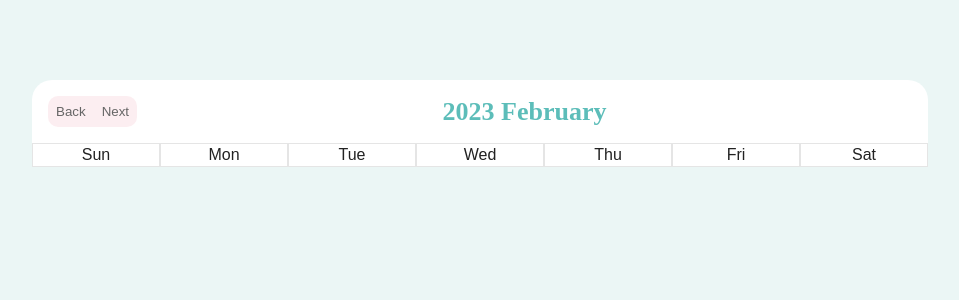
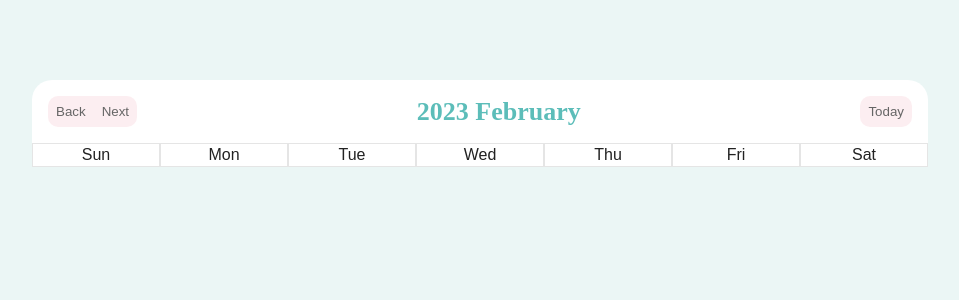
Before and after one commit to aegisnull/react-calendar, a React (Vite) app: page / in a window 1280 px wide. Shown: the top 300 px of the page, without its empty margins (160-1119 px from the left). Built offline with nearby package versions, Linux system fonts and the light colour scheme.

Commit message:
feat: add a reset button to display current month and year ignoring the local storage information

```diff
--- a/src/components/Calendar/Calendar.jsx
+++ b/src/components/Calendar/Calendar.jsx
@@ -16,12 +16,17 @@ function Calendar() {
     month: 'long',
   })}`;
 
-  // define a function to handle the date change
-  const handleDateChange = (increment) => {
+  // function to handle the back and next buttons by incrementing or decrementing the month by 1 (increment = -1 or 1)
+  function handleDateChange(increment) {
     const newDate = new Date(currentDate);
     newDate.setMonth(newDate.getMonth() + increment);
     setCurrentDate(newDate);
-  };
+  }
+
+  // function to handle the reset button by setting the current date to today
+  function handleResetClick() {
+    setCurrentDate(new Date());
+  }
 
   // save the current date to localStorage when you leave the page
   React.useEffect(() => {
@@ -46,6 +51,9 @@ function Calendar() {
           </button>
         </div>
         <h1 className='calendar__title'>{currentYearMonth}</h1>
+        <button className='calendar__button calendar__button_reset' onClick={handleResetClick}>
+          Today
+        </button>
       </div>
       <div className='calendar__body'>
         <div className='calendar__week'>
--- a/src/components/Calendar/Calendar.scss
+++ b/src/components/Calendar/Calendar.scss
@@ -6,6 +6,7 @@
   &__header {
     display: flex;
     align-items: center;
+    justify-content: space-between;
     padding: 1rem;
     background-color: white;
     border-top-left-radius: 20px;
@@ -13,7 +14,6 @@
   }
 
   &__title {
-    margin: auto;
     color: var(--secondary-color);
     font-weight: 600;
     font-size: 26px;
@@ -34,6 +34,10 @@
     &:nth-of-type(2) {
       border-top-right-radius: 10px;
       border-bottom-right-radius: 10px;
+    }
+
+    &_reset {
+      border-radius: 10px;
     }
 
     &:hover {
```
